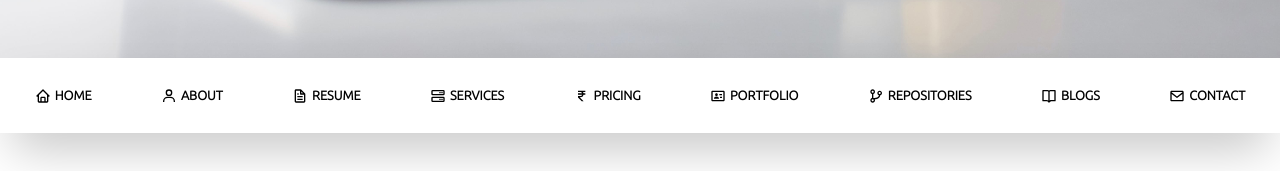
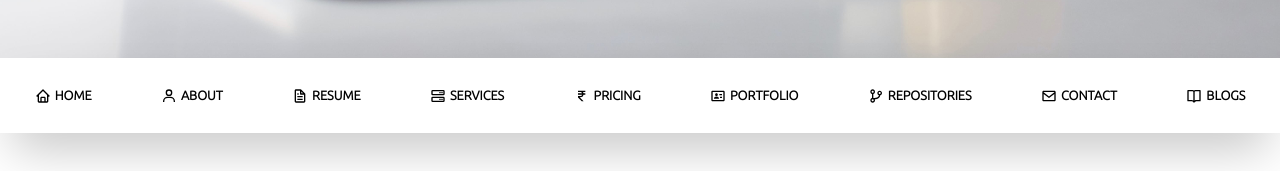
Before and after one commit to rahulcodepython/Portfolio, a Next.js app: page / in a window 1280 px wide. Shown: the part 742-913 px from the top of the page. Built offline with nearby package versions, Linux system fonts and the light colour scheme.

Commit message:
Next Navigation Error in production

```diff
--- a/src/components/base/navbar.jsx
+++ b/src/components/base/navbar.jsx
@@ -14,7 +14,7 @@ const Navbar = () => {
         ['#pricing', <BiRupee key={1} />, 'Pricing'],
         ['#portfolio', <BiIdCard key={1} />, 'Portfolio'],
         ['#repositiories', <BiGitBranch key={1} />, 'Repositories'],
-        ['/blogs', <BiBookOpen key={1} />, 'Blogs'],
+        // ['/blogs', <BiBookOpen key={1} />, 'Blogs'],
         ['#contact', <BiEnvelope key={1} />, 'Contact'],
     ]
 
@@ -36,6 +36,16 @@ const Navbar = () => {
                             </a>
                         })
                     }
+                    <Link href='/blogs' prefetch={false}>
+                        <li className="nav-button flex gap-1 items-center justify-center">
+                            <span className="text-md">
+                                <BiBookOpen />
+                            </span>
+                            <span className="font-semibold text-[0.8rem]">
+                                Blogs
+                            </span>
+                        </li>
+                    </Link>
                 </ul>
             </nav>
 
```
